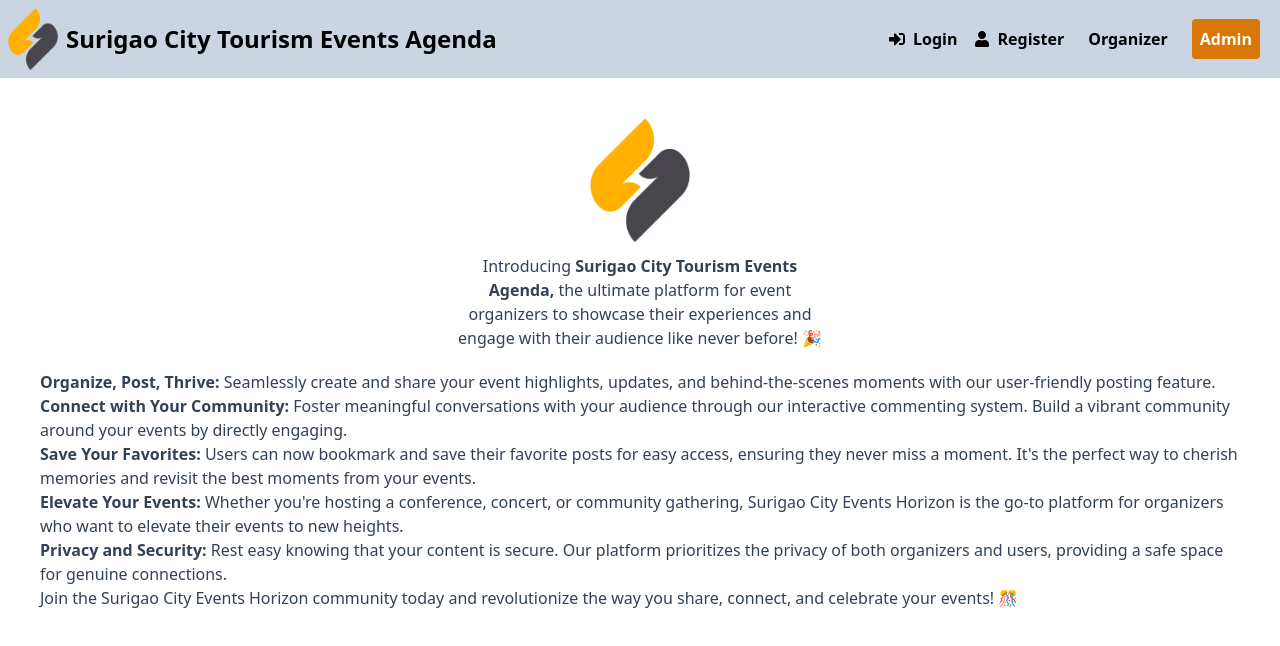
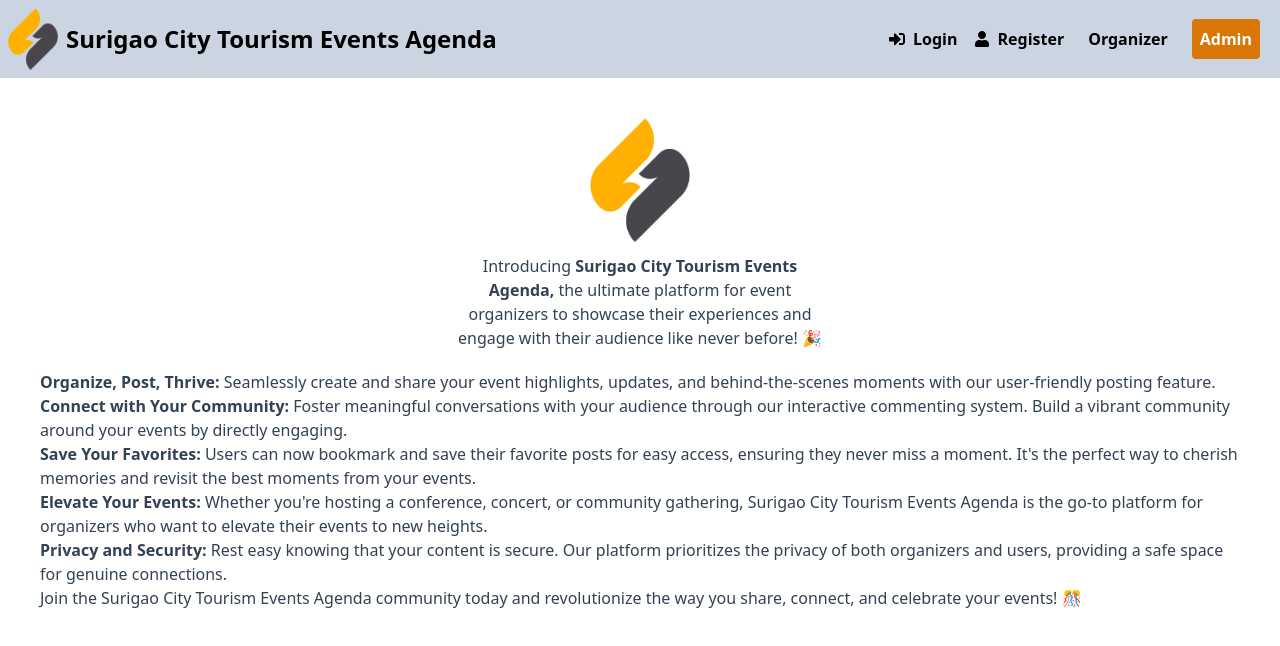
Before and after one commit to andz89/surigao-city-events-horizon, a React (Create React App) app in the folder frontend/: page / in a window 1280 px wide. Shown: the top 646 px of the page. Built offline with nearby package versions, Linux system fonts and the light colour scheme; no server answers.

Commit message:
add name

```diff
--- a/frontend/public/index.html
+++ b/frontend/public/index.html
@@ -22,7 +22,7 @@
       work correctly both with client-side routing and a non-root public URL.
       Learn how to configure a non-root public URL by running `npm run build`.
     -->
-  <title> Surigao City Events Horizon</title>
+  <title> Surigao City Tourism Events Agenda,</title>
 
 </head>
 
--- a/frontend/src/pages/usersView/LandingPage.js
+++ b/frontend/src/pages/usersView/LandingPage.js
@@ -8,7 +8,6 @@ const LandingPage = () => {
         <div className="  p-10 rounded  flex flex-col items-center">
           <img src={Logo} width={100} />
           <p className="lead mx-auto w-[380px] mt-3 text-center  mb-[20px]">
-            {" "}
             Introducing <strong>Surigao City Tourism Events Agenda,</strong> the
             ultimate platform for event organizers to showcase their experiences
             and engage with their audience like never before! 🎉
@@ -34,9 +33,9 @@ const LandingPage = () => {
               </li>
               <li>
                 <strong>Elevate Your Events:</strong> Whether you're hosting a
-                conference, concert, or community gathering, Surigao City Events
-                Horizon is the go-to platform for organizers who want to elevate
-                their events to new heights.
+                conference, concert, or community gathering, Surigao City
+                Tourism Events Agenda is the go-to platform for organizers who
+                want to elevate their events to new heights.
               </li>
               <li>
                 <strong>Privacy and Security:</strong> Rest easy knowing that
@@ -46,7 +45,7 @@ const LandingPage = () => {
               </li>
             </ul>
             <p>
-              Join the Surigao City Events Horizon community today and
+              Join the Surigao City Tourism Events Agenda community today and
               revolutionize the way you share, connect, and celebrate your
               events! 🎊
             </p>
```
Also changed, not shown: 8 other files (tests, documents, lock files or other folders).
